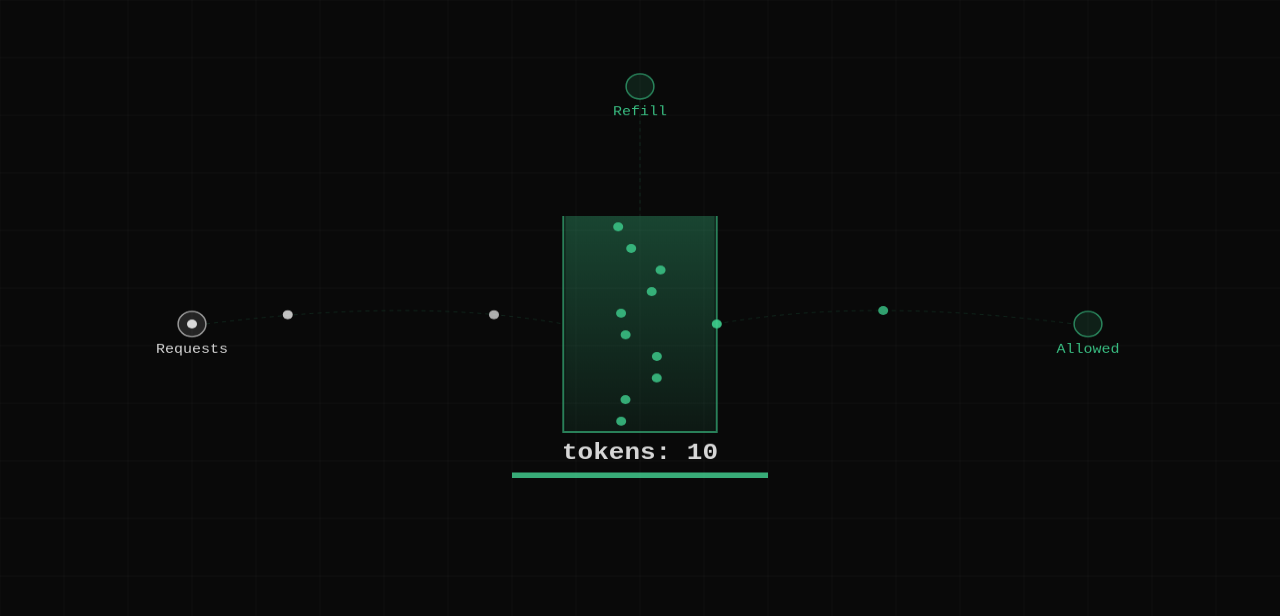
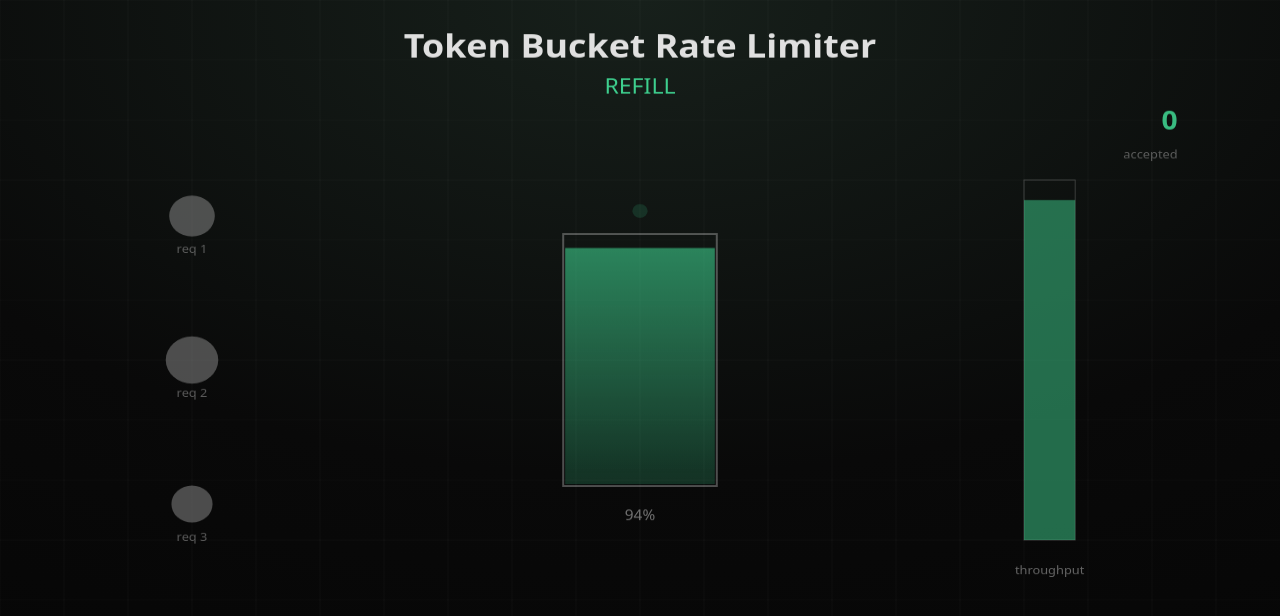
Before and after one commit to theodufort/motion-graphics, a plain HTML site: page token-bucket-rate-limiter/index.html in a window 1280 px wide. Drawn offline with Linux system fonts and the light colour scheme.

```diff
--- a/token-bucket-rate-limiter/index.html
+++ b/token-bucket-rate-limiter/index.html
@@ -1,117 +1,128 @@
 <!DOCTYPE html>
-<html>
-<head>
-<meta charset="utf-8">
+<html><head><meta charset="utf-8"><meta name="viewport" content="width=device-width,initial-scale=1">
 <link rel="stylesheet" href="../css/brand.css" />
 <link rel="stylesheet" href="../css/motion.css" />
 <style>
-*{margin:0;padding:0;box-sizing:border-box}
-html,body{width:100%;height:100%;overflow:hidden;background:var(--bg)}
-canvas{display:block;width:100%;height:100%}
-</style>
-</head>
-<body>
+*{margin:0;box-sizing:border-box}
+body{background:var(--bg);overflow:hidden}
+canvas{display:block;width:100vw;height:100vh}
+</style></head><body>
 <canvas id="stage"></canvas>
 <script>
 const cv=document.getElementById('stage'),ctx=cv.getContext('2d');
-const LOOP=20000;
+const LOOP=30000;
 const PAL={accent:[62,207,142],fail:[239,68,68],text:[237,237,237],muted:[143,143,143],bg:[9,9,9]};
 const rgba=(c,a)=>`rgba(${c[0]},${c[1]},${c[2]},${a})`;
-const lerp=(a,b,t)=>a+(b-a)*t;
-const clamp01=v=>Math.max(0,Math.min(1,v));
+let W,H,dpr;
+function resize(){dpr=devicePixelRatio||1;W=innerWidth;H=innerHeight;cv.width=W*dpr;cv.height=H*dpr;ctx.setTransform(dpr,0,0,dpr,0,0)}
+resize();addEventListener('resize',resize);
+const lerp=(a,b,t)=>a+(b-a)*t,clamp01=v=>Math.max(0,Math.min(1,v));
 const ease=t=>t<.5?2*t*t:-1+(4-2*t)*t;
-const quad=(a,c,b,t)=>({x:lerp(lerp(a.x,c.x,t),lerp(c.x,b.x,t),t),y:lerp(lerp(a.y,c.y,t),lerp(c.y,b.y,t),t)});
-let W,H,dpr,bucket,srcN,outN,refN;
+const quad=(a,c,b,t)=>({x:(1-t)*(1-t)*a.x+2*(1-t)*t*c.x+t*t*b.x,y:(1-t)*(1-t)*a.y+2*(1-t)*t*c.y+t*t*b.y});
+function fade(t,a,b,edge=0.8){if(t<a||t>=b)return 0;const f=(t-a)/(b-a);return f<edge?ease(f/edge):f>1-edge?ease((1-f)/edge):1}
+let srcs=[],bucket,meter;
 function buildLayout(){
-  dpr=window.devicePixelRatio||1;W=window.innerWidth;H=window.innerHeight;
-  cv.width=W*dpr;cv.height=H*dpr;ctx.setTransform(dpr,0,0,dpr,0,0);
-  bucket={x:W*.5,y:H*.45,w:W*.12,h:H*.3};
-  srcN={x:W*.15,y:H*.45};outN={x:W*.85,y:H*.45};refN={x:W*.5,y:H*.12};
+  const bx=W*0.5,by=H*0.5,bw=W*0.12,bh=H*0.35;
+  bucket={x:bx-bw/2,y:by-bh/2,w:bw,h:bh};
+  srcs=[0,1,2].map(i=>({x:W*0.15,y:H*(0.3+i*0.2),r:W*0.018}));
+  meter={x:W*0.8,y:H*0.25,w:W*0.04,h:H*0.5};
+}
+buildLayout();addEventListener('resize',buildLayout);
+function getSpawns(t){
+  const spawns=[];
+  for(let i=0;i<4;i++){const st=6000+i*2000;if(t>=st&&t<st+1200)spawns.push({t0:st,dur:1200,src:i%3,ok:true})}
+  for(let i=0;i<6;i++){const st=14500+i*900;if(t>=st&&t<st+1000)spawns.push({t0:st,dur:1000,src:i%3,ok:true})}
+  for(let i=0;i<4;i++){const st=22500+i*1500;if(t>=st&&t<st+1200)spawns.push({t0:st,dur:1200,src:i%3,ok:false})}
+  return spawns;
+}
+function fillLevel(t){
+  const b=t/LOOP;
+  if(b<0.2)return ease(clamp01(b/0.2));
+  if(b<0.467)return lerp(1,0.7,Math.sin((b-0.2)/0.267*Math.PI)*0.5+0.5);
+  if(b<0.733)return lerp(1,0.25,ease(clamp01((b-0.467)/0.267)));
+  if(b<0.933)return lerp(0.25,0,ease(clamp01((b-0.733)/0.2)));
+  return 0;
+}
+function acceptedCount(t){
+  const b=t/LOOP;
+  if(b<0.2)return 0;
+  if(b<0.467)return Math.floor((b-0.2)/0.267*4);
+  if(b<0.733)return 4+Math.floor((b-0.467)/0.267*6);
+  return 10;
 }
 let __seek=null;
-window.__time=(v)=>{__seek=v};
+window.__time=v=>{__seek=v};
 window.__loop=LOOP;
-function tokenCount(b){
-  if(b<.25)return lerp(5,10,ease(b/.25));
-  if(b<.5)return lerp(10,4,ease((b-.25)/.25));
-  if(b<.75)return lerp(4,0,ease((b-.5)/.25));
-  return lerp(0,5,ease((b-.75)/.25));
-}
-function drawBg(){
-  ctx.fillStyle=rgba(PAL.bg,1);ctx.fillRect(0,0,W,H);
-  ctx.strokeStyle='rgba(255,255,255,0.03)';ctx.lineWidth=1;
-  const gs=W/20;
-  for(let x=0;x<W;x+=gs){ctx.beginPath();ctx.moveTo(x,0);ctx.lineTo(x,H);ctx.stroke()}
-  for(let y=0;y<H;y+=gs){ctx.beginPath();ctx.moveTo(0,y);ctx.lineTo(W,y);ctx.stroke()}
-}
-function drawConns(t){
-  ctx.strokeStyle=rgba(PAL.accent,.15);ctx.lineWidth=1;ctx.setLineDash([4,4]);
-  ctx.beginPath();ctx.moveTo(refN.x,refN.y+14);ctx.quadraticCurveTo(refN.x,bucket.y-bucket.h/2-20,bucket.x,bucket.y-bucket.h/2);ctx.stroke();
-  ctx.beginPath();ctx.moveTo(srcN.x+14,srcN.y);ctx.quadraticCurveTo((srcN.x+bucket.x)/2,srcN.y-30,bucket.x-bucket.w/2,bucket.y);ctx.stroke();
-  ctx.beginPath();ctx.moveTo(bucket.x+bucket.w/2,bucket.y);ctx.quadraticCurveTo((bucket.x+outN.x)/2,bucket.y-30,outN.x-14,outN.y);ctx.stroke();
-  ctx.setLineDash([]);
-}
-function drawBucket(t){
-  const tc=tokenCount(t/LOOP),fill=tc/10,{x,y,w,h}=bucket;
-  const pulse=1+Math.sin(t/400)*.02,bw=w*pulse;
-  ctx.strokeStyle=rgba(PAL.accent,.6);ctx.lineWidth=2;
-  ctx.beginPath();ctx.moveTo(x-bw/2,y-h/2);ctx.lineTo(x-bw/2,y+h/2);ctx.lineTo(x+bw/2,y+h/2);ctx.lineTo(x+bw/2,y-h/2);ctx.stroke();
-  const fh=h*fill;
-  if(fh>1){const g=ctx.createLinearGradient(0,y+h/2-fh,0,y+h/2);g.addColorStop(0,rgba(PAL.accent,.3));g.addColorStop(1,rgba(PAL.accent,.08));ctx.fillStyle=g;ctx.fillRect(x-bw/2+2,y+h/2-fh,bw-4,fh)}
-  const n=Math.floor(tc);
-  for(let i=0;i<n;i++){const ty=y+h/2-12-i*(h/10),tx=x+Math.sin(t/300+i*1.5)*bw*.15;ctx.beginPath();ctx.arc(tx,ty,5,0,Math.PI*2);ctx.fillStyle=rgba(PAL.accent,.8);ctx.fill()}
-}
-function drawNodes(t){
-  const nodes=[{p:srcN,l:'Requests',c:PAL.text},{p:refN,l:'Refill',c:PAL.accent},{p:outN,l:'Allowed',c:PAL.accent}];
-  nodes.forEach(n=>{
-    const r=14*(1+Math.sin(t/400)*.08);
-    ctx.beginPath();ctx.arc(n.p.x,n.p.y,r,0,Math.PI*2);ctx.fillStyle=rgba(n.c,.12);ctx.fill();ctx.strokeStyle=rgba(n.c,.6);ctx.lineWidth=1.5;ctx.stroke();
-    ctx.fillStyle=rgba(n.c,.9);ctx.font=`${Math.round(W*.012)}px monospace`;ctx.textAlign='center';ctx.fillText(n.l,n.p.x,n.p.y+32);
-  });
-}
-function drawPackets(t){
-  const b=t/LOOP;
-  if(b<.25||b>=.75){
-    const rb=b<.25?b/.25:(b-.75)/.25;
-    for(let i=0;i<3;i++){const pt=(rb+i/3)%1;const pos=quad(refN,{x:refN.x,y:(refN.y+bucket.y-bucket.h/2)/2},{x:bucket.x,y:bucket.y-bucket.h/2},ease(pt));ctx.beginPath();ctx.arc(pos.x,pos.y,4,0,Math.PI*2);ctx.fillStyle=rgba(PAL.accent,.9*(1-pt*.4));ctx.fill()}
-  }
-  if(b>=.25&&b<.5){
-    const cb=(b-.25)/.25;
-    for(let i=0;i<3;i++){const pt=(cb+i/3)%1;const pos=quad(srcN,{x:(srcN.x+bucket.x)/2,y:srcN.y-30},{x:bucket.x-bucket.w/2,y:bucket.y},ease(pt));ctx.beginPath();ctx.arc(pos.x,pos.y,5,0,Math.PI*2);ctx.fillStyle=rgba(PAL.text,.9*(1-pt*.3));ctx.fill()}
-  }
-  if(b>=.5&&b<.75){
-    const bb=(b-.5)/.25;
-    for(let i=0;i<5;i++){const pt=(bb+i/5)%1;const pos=quad(srcN,{x:(srcN.x+bucket.x)/2,y:srcN.y-30},{x:bucket.x-bucket.w/2,y:bucket.y},ease(pt));const rej=bb>.6&&i>=3;ctx.beginPath();ctx.arc(pos.x,pos.y,5,0,Math.PI*2);ctx.fillStyle=rgba(rej?PAL.fail:PAL.text,.9*(1-pt*.3));ctx.fill()}
-  }
-  if(b>=.25&&b<.5){
-    const ob=(b-.25)/.25;
-    for(let i=0;i<2;i++){const pt=(ob+i/2)%1;const pos=quad({x:bucket.x+bucket.w/2,y:bucket.y},{x:(bucket.x+outN.x)/2,y:bucket.y-30},outN,ease(pt));ctx.beginPath();ctx.arc(pos.x,pos.y,5,0,Math.PI*2);ctx.fillStyle=rgba(PAL.accent,.9*(1-pt*.3));ctx.fill()}
-  }
-}
-function drawHud(t){
-  const b=t/LOOP,tc=Math.round(tokenCount(b));
-  ctx.fillStyle=rgba(PAL.text,.9);ctx.font=`bold ${Math.round(W*.02)}px monospace`;ctx.textAlign='center';
-  ctx.fillText(`tokens: ${tc}`,bucket.x,bucket.y+bucket.h/2+30);
-  const mw=W*.2,mh=6,mx=bucket.x-mw/2,my=bucket.y+bucket.h/2+45;
-  ctx.fillStyle=rgba(PAL.muted,.2);ctx.fillRect(mx,my,mw,mh);
-  ctx.fillStyle=rgba(tc>2?PAL.accent:PAL.fail,.8);ctx.fillRect(mx,my,mw*(tc/10),mh);
-  const labels=[
-    {txt:'Refill',c:PAL.accent,a:b<.25?clamp01((.25-b)/.05):b>=.75?clamp01((b-.75)/.05):0},
-    {txt:'Consume',c:PAL.text,a:b>=.25&&b<.5?clamp01(Math.min((b-.25)/.05,(.5-b)/.05)):0},
-    {txt:'Burst',c:PAL.fail,a:b>=.5&&b<.75?clamp01(Math.min((b-.5)/.05,(.75-b)/.05)):0}
-  ];
-  labels.forEach(l=>{if(l.a>0){ctx.fillStyle=rgba(l.c,l.a*.85);ctx.font=`${Math.round(W*.014)}px monospace`;ctx.fillText(l.txt,bucket.x,H*.85)}});
-}
 function frame(now){
   if(__seek!=null)now=__seek;
-  const t=now%LOOP;
+  const t=now%LOOP,b=t/LOOP;
   ctx.clearRect(0,0,W,H);
-  drawBg();drawConns(t);drawBucket(t);drawNodes(t);drawPackets(t);drawHud(t);
+  // grid
+  ctx.strokeStyle=rgba(PAL.text,0.03);ctx.lineWidth=1;
+  for(let x=0;x<W;x+=W/20){ctx.beginPath();ctx.moveTo(x,0);ctx.lineTo(x,H);ctx.stroke()}
+  for(let y=0;y<H;y+=H/12){ctx.beginPath();ctx.moveTo(0,y);ctx.lineTo(W,y);ctx.stroke()}
+  // title (always visible, subtle pulse)
+  const titleA=0.85+0.15*Math.sin(t/2000);
+  ctx.font=`bold ${W*0.028}px system-ui`;ctx.fillStyle=rgba(PAL.text,titleA);ctx.textAlign='center';
+  ctx.fillText('Token Bucket Rate Limiter',W*0.5,H*0.08);
+  // beat label with seam-safe Refill
+  const labels=['Refill','Steady','Burst','Throttle'];
+  const bi=b<0.2?0:b<0.467?1:b<0.733?2:b<0.933?3:4;
+  let la=0,ltxt='';
+  if(bi===0){la=ease(clamp01((6000-t)/500));ltxt='Refill'}
+  else if(bi===1){la=fade(t,6000,14000,0.15);ltxt='Steady'}
+  else if(bi===2){la=fade(t,14000,22000,0.15);ltxt='Burst'}
+  else if(bi===3){la=fade(t,22000,28000,0.15);ltxt='Throttle'}
+  else{la=ease(clamp01((t-28000)/500));ltxt='Refill'}
+  ctx.font=`${W*0.018}px system-ui`;ctx.fillStyle=rgba(PAL.accent,la);
+  ctx.fillText(ltxt.toUpperCase(),W*0.5,H*0.13);
+  // bucket
+  const fl=fillLevel(t),bx=bucket.x,by=bucket.y,bw=bucket.w,bh=bucket.h;
+  ctx.strokeStyle=rgba(PAL.text,0.3);ctx.lineWidth=2;
+  ctx.beginPath();ctx.rect(bx,by,bw,bh);ctx.stroke();
+  const fh=bh*fl;
+  if(fh>1){const g=ctx.createLinearGradient(0,by+bh-fh,0,by+bh);g.addColorStop(0,rgba(PAL.accent,0.6));g.addColorStop(1,rgba(PAL.accent,0.2));ctx.fillStyle=g;ctx.fillRect(bx+2,by+bh-fh,bw-4,fh-2)}
+  ctx.font=`${W*0.012}px system-ui`;ctx.fillStyle=rgba(PAL.muted,0.8);ctx.textAlign='center';
+  ctx.fillText(`${Math.round(fl*100)}%`,bx+bw/2,by+bh+W*0.03);
+  // refill drip
+  const dripA=0.4+0.3*Math.sin(t/300);
+  ctx.fillStyle=rgba(PAL.accent,dripA);
+  ctx.beginPath();ctx.arc(bx+bw/2,by-W*0.02,W*0.006,0,Math.PI*2);ctx.fill();
+  // source nodes
+  srcs.forEach((s,i)=>{
+    const pulse=1+0.15*Math.sin(t/400+i*2);
+    ctx.fillStyle=rgba(PAL.muted,0.5);ctx.beginPath();ctx.arc(s.x,s.y,s.r*pulse,0,Math.PI*2);ctx.fill();
+    ctx.font=`${W*0.01}px system-ui`;ctx.fillStyle=rgba(PAL.muted,0.6);ctx.textAlign='center';
+    ctx.fillText(`req ${i+1}`,s.x,s.y+s.r*1.8);
+  });
+  // packets
+  const spawns=getSpawns(t);
+  spawns.forEach(sp=>{
+    const p=clamp01((t-sp.t0)/sp.dur),pe=ease(p);
+    const s=srcs[sp.src],target={x:bx+bw/2,y:by+bh/2};
+    const ctrl={x:(s.x+target.x)/2,y:s.y-H*0.08};
+    const pos=quad(s,ctrl,target,pe);
+    const col=sp.ok?PAL.accent:PAL.fail;
+    const a=sp.ok?1-pe*0.3:1-pe*0.8;
+    for(let i=1;i<=4;i++){const tt=clamp01(pe-i*0.04);if(tt<=0)continue;const tp=quad(s,ctrl,target,tt);ctx.fillStyle=rgba(col,a*0.15*(1-i*0.2));ctx.beginPath();ctx.arc(tp.x,tp.y,W*0.004,0,Math.PI*2);ctx.fill()}
+    ctx.fillStyle=rgba(col,a);ctx.beginPath();ctx.arc(pos.x,pos.y,W*0.007,0,Math.PI*2);ctx.fill();
+    if(!sp.ok&&p>0.7){ctx.font=`${W*0.01}px system-ui`;ctx.fillStyle=rgba(PAL.fail,(p-0.7)/0.3);ctx.textAlign='center';ctx.fillText('429',pos.x,pos.y-W*0.015)}
+  });
+  // meter
+  const mx=meter.x,my=meter.y,mw=meter.w,mh=meter.h;
+  const mLevel=bi===2?0.9:bi===3?0.2:fl;
+  ctx.strokeStyle=rgba(PAL.text,0.2);ctx.lineWidth=1;ctx.strokeRect(mx,my,mw,mh);
+  const mh2=mh*mLevel;
+  ctx.fillStyle=rgba(bi===3?PAL.fail:PAL.accent,0.5);ctx.fillRect(mx,my+mh-mh2,mw,mh2);
+  ctx.font=`${W*0.01}px system-ui`;ctx.fillStyle=rgba(PAL.muted,0.7);ctx.textAlign='center';
+  ctx.fillText('throughput',mx+mw/2,my+mh+W*0.03);
+  // counter
+  const cnt=acceptedCount(t);
+  ctx.font=`bold ${W*0.022}px system-ui`;ctx.fillStyle=rgba(PAL.accent,0.9);ctx.textAlign='right';
+  ctx.fillText(`${cnt}`,W*0.92,H*0.18);
+  ctx.font=`${W*0.01}px system-ui`;ctx.fillStyle=rgba(PAL.muted,0.6);
+  ctx.fillText('accepted',W*0.92,H*0.22);
   requestAnimationFrame(frame);
 }
-buildLayout();
-window.addEventListener('resize',buildLayout);
 requestAnimationFrame(frame);
-</script>
-</body>
-</html>
+</script></body></html>
--- a/tool/validate.mjs
+++ b/tool/validate.mjs
@@ -59,7 +59,7 @@
     };
   });
 
-  const r = { clean: 0, seek: 0, collisions: 0, seam: 0, readme: 0, errors: [...pageErrors, ...errors], shots: [], LOOP };
+  const r = { clean: 0, seek: 0, collisions: 0, seam: 0, readme: 0, errors: [...pageErrors, ...errors], shots: [], shotsPath: shotDir, LOOP };
   await page.goto("file://" + htmlPath, { waitUntil: "load", timeout: 15000 });
   await page.waitForTimeout(300);
 
@@ -190,6 +190,6 @@
     process.exit(2);
   }
   const r = await validateFolder(path.resolve(arg));
-  console.log(JSON.stringify({ folder: path.basename(arg), ...r, shots: `${r.shots.length} shots in tool/shots/` }, null, 2));
+  console.log(JSON.stringify({ folder: path.basename(arg), ...r }, null, 2));
   process.exit(r.clean && r.seek && r.collisions && r.seam && r.readme ? 0 : 1);
 }
```
Also changed, not shown: IMPROVEMENTS.md (+8 -3 lines), tool/bench.mjs (+21 -1 lines), tool/generate.mjs (+7 -0 lines), token-bucket-rate-limiter/README.md, 1 other file.
